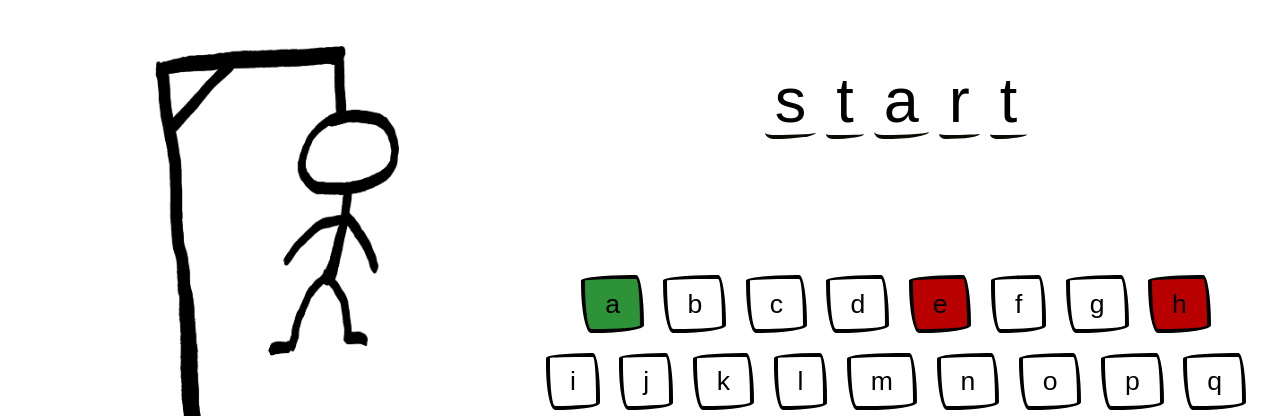
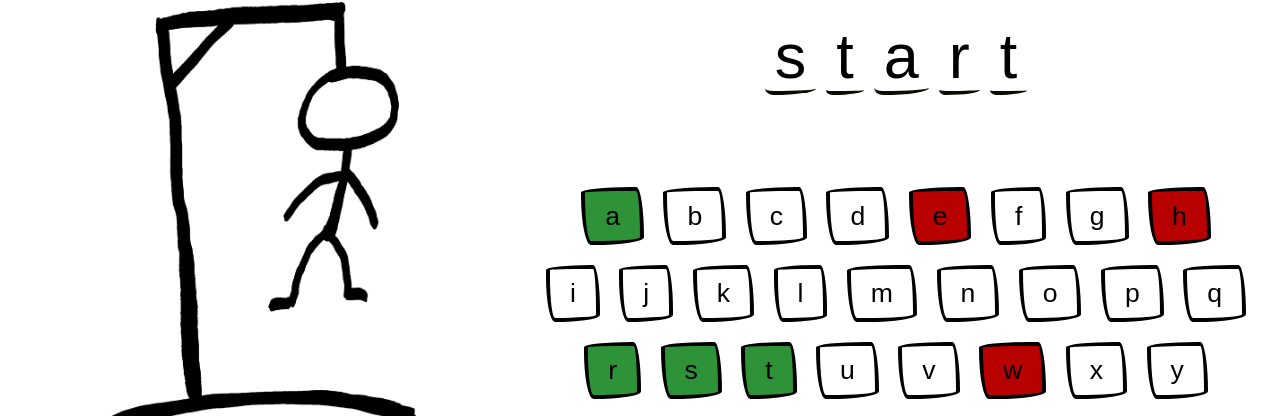
Before and after one commit to John-McPherson/JavaScript-Essentials-Portfolio-Project, a plain HTML site: page index.html in a window 1280 px wide. Shown: the part 140-556 px from the top of the page. Drawn offline with Linux system fonts and the light colour scheme; a web font is replaced by a local one.

```diff
--- a/assets/css/style.css
+++ b/assets/css/style.css
@@ -78,7 +78,7 @@ header {
 /* style for the word section  */
 
 .word {
-    height: 10vh;
+    height: auto;
 }
 
 .not-guessed {
@@ -446,7 +446,7 @@ input:checked+.slider:before {
 
     .word {
         width: var(--control-width);
-        height: 20vh;
+        height: auto;
         order: 1;
     }
     .selector {
```
Also changed, not shown: assets/js/script.js (+4 -4 lines).
